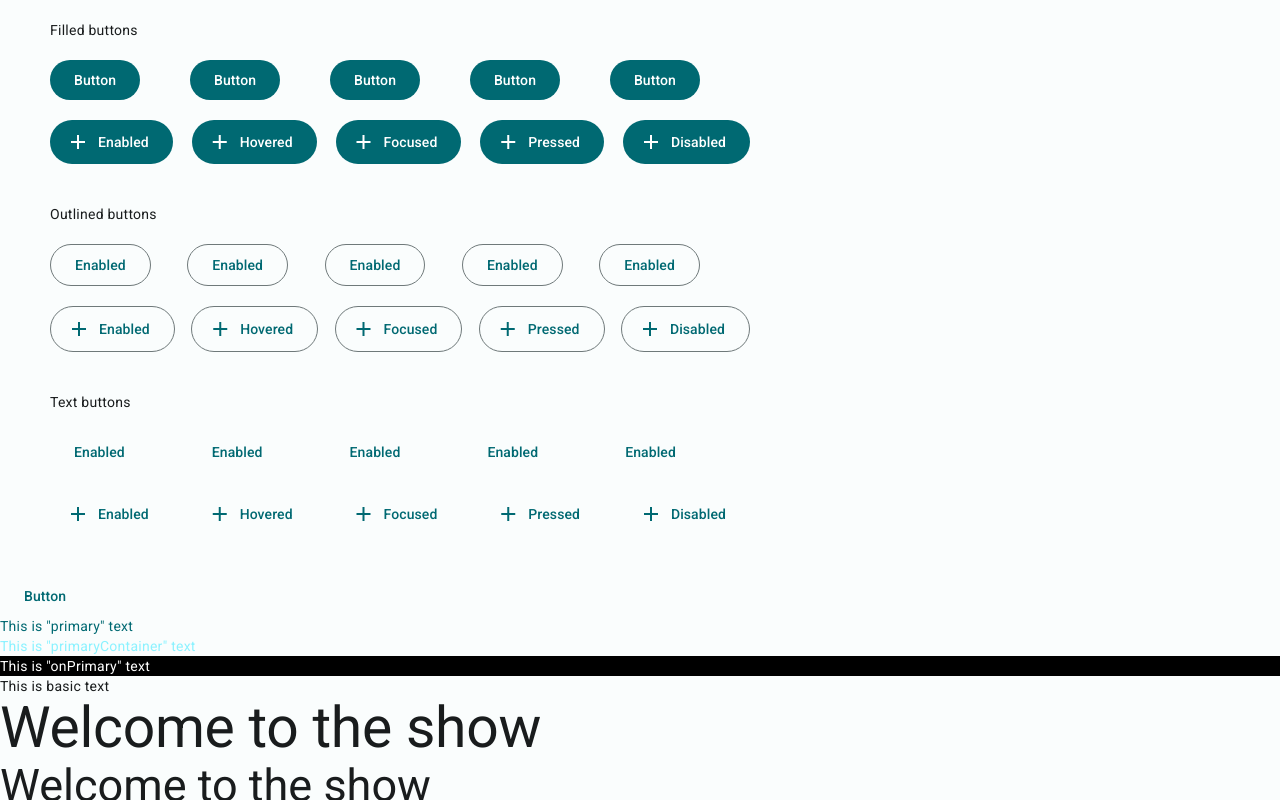
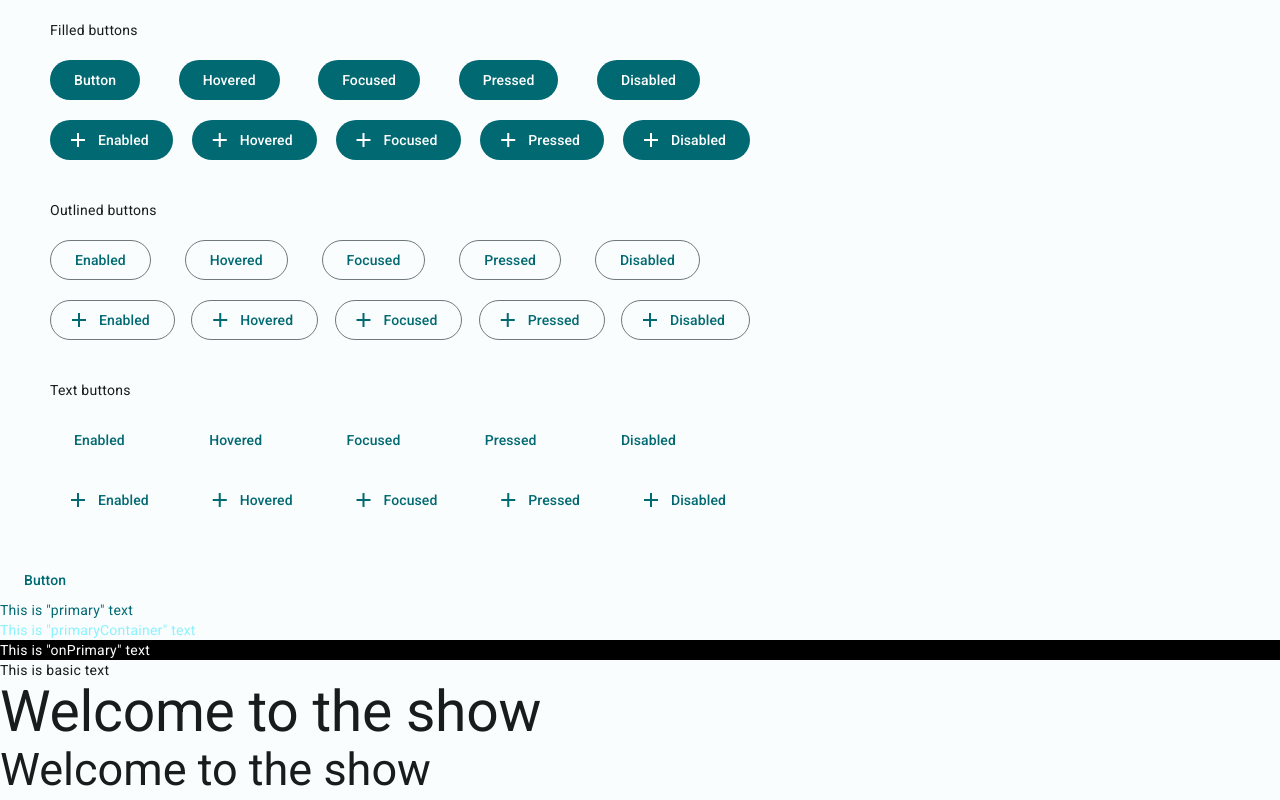
Before and after one commit to OlyaLev/LearningReact, a React (Create React App) app: page / in a window 1280 px wide. Shown: the top 800 px of the page. Built offline with nearby package versions, Linux system fonts and the light colour scheme.

Commit message:
fix: change start icon size to default value

```diff
--- a/src/App.tsx
+++ b/src/App.tsx
@@ -21,10 +21,10 @@ function App() {
             width="650px"
           >
             <Button variant="filled">Button</Button>
-            <Button variant="filled">Button</Button>
-            <Button variant="filled">Button</Button>
-            <Button variant="filled">Button</Button>
-            <Button variant="filled">Button</Button>
+            <Button variant="filled">Hovered</Button>
+            <Button variant="filled">Focused</Button>
+            <Button variant="filled">Pressed</Button>
+            <Button variant="filled">Disabled</Button>
           </Box>
           <Box
             direction="row"
@@ -61,10 +61,10 @@ function App() {
             width="650px"
           >
             <Button variant="outlined">Enabled</Button>
-            <Button variant="outlined">Enabled</Button>
-            <Button variant="outlined">Enabled</Button>
-            <Button variant="outlined">Enabled</Button>
-            <Button variant="outlined">Enabled</Button>
+            <Button variant="outlined">Hovered</Button>
+            <Button variant="outlined">Focused</Button>
+            <Button variant="outlined">Pressed</Button>
+            <Button variant="outlined">Disabled</Button>
           </Box>
           <Box
             direction="row"
@@ -101,10 +101,10 @@ function App() {
             width="650px"
           >
             <Button variant="text">Enabled</Button>
-            <Button variant="text">Enabled</Button>
-            <Button variant="text">Enabled</Button>
-            <Button variant="text">Enabled</Button>
-            <Button variant="text">Enabled</Button>
+            <Button variant="text">Hovered</Button>
+            <Button variant="text">Focused</Button>
+            <Button variant="text">Pressed</Button>
+            <Button variant="text">Disabled</Button>
           </Box>
           <Box
             direction="row"
--- a/src/Box/Box.tsx
+++ b/src/Box/Box.tsx
@@ -45,6 +45,7 @@ type Props = {
    */
   wrap?: 'wrap' | 'wrapReverse' | 'noWrap';
   width?: string;
+  height?: string;
   /**
    * Prop to set margin-left
    * @example
@@ -173,6 +174,7 @@ export const Box = (props: Props) => {
     alignItems = 'start',
     wrap = 'noWrap',
     width,
+    height,
     ml,
     mt,
     mr,
@@ -276,6 +278,7 @@ export const Box = (props: Props) => {
   const alignItemsStyle = alignItemsVariants[alignItems];
   const wrapStyle = wraps[wrap];
   const widthStyle: CSSProperties = { width: width };
+  const heightStyle: CSSProperties = { height: height };
   const spaceStyle = {
     ...mStyle,
     ...mxStyle,
@@ -292,6 +295,7 @@ export const Box = (props: Props) => {
     ...prStyle,
     ...pbStyle,
     ...widthStyle,
+    ...heightStyle,
   };
   return (
     <div
--- a/src/Button/Button.module.css
+++ b/src/Button/Button.module.css
@@ -1,14 +1,30 @@
 .buttonCommon {
+  height: 40px;
   border-radius: 100px;
   border: none;
+  cursor: pointer;
 }
 
 .mainColors {
   background-color: unset;
 }
 
+.mainColors:hover {
+  background-color: var(--md-sys-color-surface-variant-light);
+  border: solid 1px var(--md-sys-color-outline);
+}
+
+.mainColors:active {
+  background-color: var(--md-sys-color-surface-variant-light);
+  border: solid 1px var(--md-sys-color-primary);
+}
+
 .filledButton {
   background-color: var(--md-sys-color-primary);
+}
+.filledButton:hover,
+&:active {
+  background-color: var(--md-sys-color-secondary-light);
 }
 
 .outlinedButton {
--- a/src/Button/Button.tsx
+++ b/src/Button/Button.tsx
@@ -26,16 +26,6 @@ const colorType = {
   filled: 'onPrimary',
 } as const;
 
-const paddingType = {
-  iconPadding: '16px',
-  noIconPadding: '24px',
-} as const;
-
-const marginType = {
-  iconMargin: '8px',
-  noIconMargin: '0px',
-} as const;
-
 /**
  * Button component, implementing **Material Design 3** buttons. Use prop `variant` to choose which button
  * from material design spec to use
@@ -48,8 +38,8 @@ export const Button = (props: Props) => {
   const mainColorsStyle = variant === 'filled' ? '' : styles.mainColors;
   const filledStyle = variant === 'filled' ? styles.filledButton : '';
   const colorStyle = colorType[variant];
-  const paddingLeft = startIcon ? paddingType.iconPadding : paddingType.noIconPadding;
-  const marginRight = startIcon ? '8px' : '0px';
+  const paddingLeft = startIcon ? 2 : 3;
+  const marginRight = startIcon ? 1 : 0;
   return (
     <button
       className={
@@ -64,7 +54,7 @@ export const Button = (props: Props) => {
         outlinedStyle
       }
     >
-      <Box py="10px" pr="24px" pl={paddingLeft}>
+      <Box pr={3} pl={paddingLeft}>
         <Box direction="row" justifyContent="start" alignItems="center">
           <Typography color={colorStyle}>
             <Box direction="row" justifyContent="start" alignItems="center" mr={marginRight}>
--- a/src/Icon/Icon.tsx
+++ b/src/Icon/Icon.tsx
@@ -21,16 +21,18 @@ type Props = {
    * <Icon icon="search" fontSize="10px"></Icon>
    */
   fontSize?: string;
+  className?: string;
 };
 /**
  * Icon component, implementing google icons. Use prop `icon` to choose design variant.
  * @see https://fonts.google.com/icons
  */
 export const Icon = (props: Props) => {
-  const { fontSize, icon } = props;
+  const { fontSize, icon, className } = props;
   const iconFontSize: CSSProperties = { fontSize: fontSize };
+  const classNameType = `material-symbols-outlined ${className}`;
   return (
-    <span style={iconFontSize} className="material-symbols-outlined">
+    <span style={iconFontSize} className={classNameType}>
       {icon}
     </span>
   );
```
Also changed, not shown: src/index.css (+3 -5 lines).
